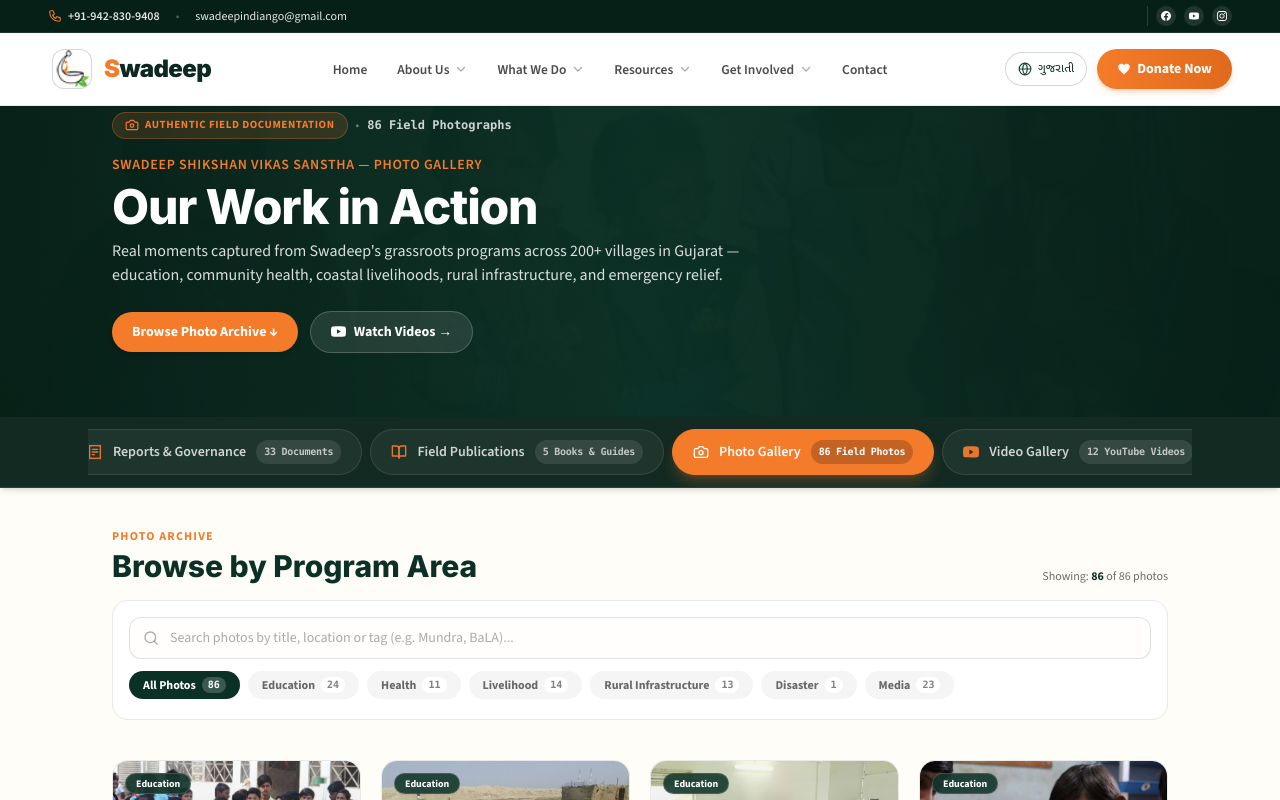
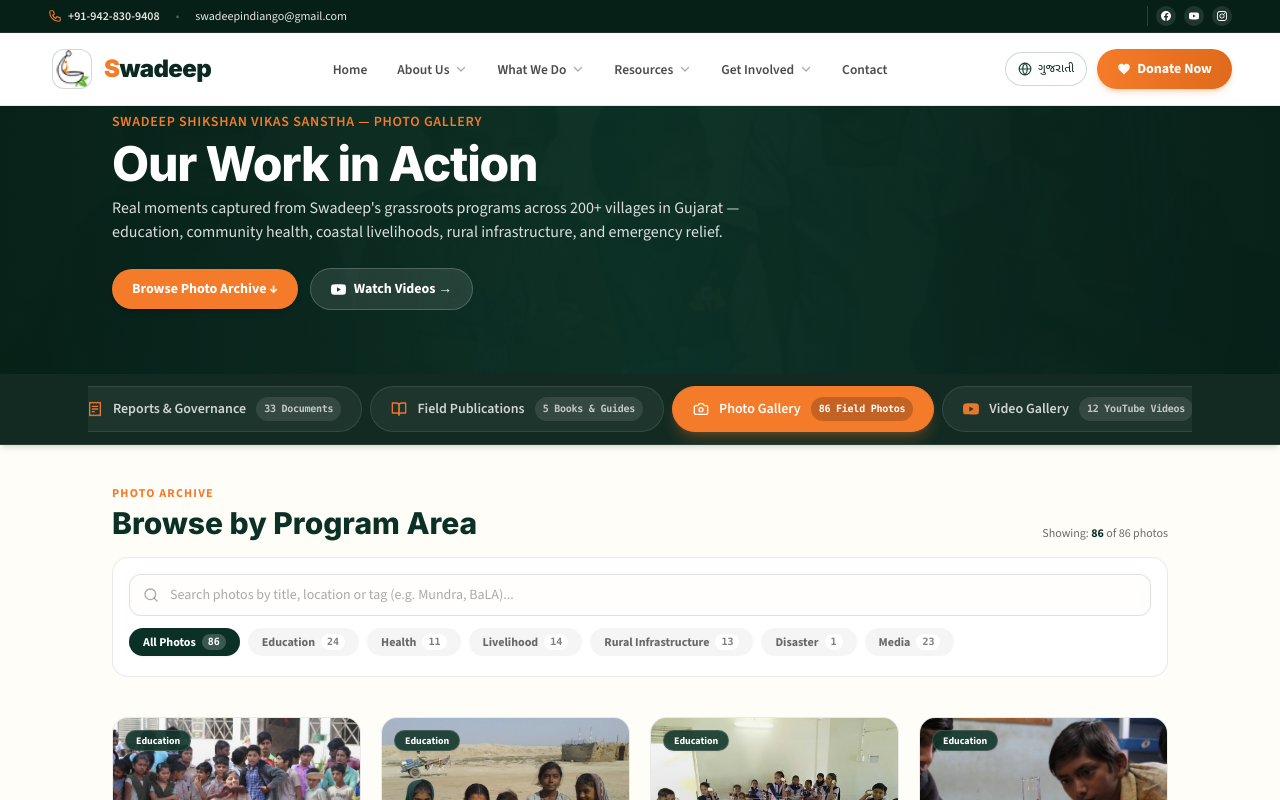
Before and after one commit to techprograming/swadeep, a Next.js app: page /gallery in a window 1280 px wide. Shown: the top 800 px of the page. Built offline with nearby package versions, Linux system fonts and the light colour scheme.

Commit message:
Remove documentation badge and photo count from hero header

```diff
--- a/src/app/gallery/page.tsx
+++ b/src/app/gallery/page.tsx
@@ -515,17 +515,6 @@ export default function GalleryPage() {
 
         {/* Hero Content */}
         <div className="relative z-10 container-wide section-padding max-w-6xl mx-auto space-y-4">
-          <div className="flex flex-wrap items-center gap-2">
-            <span className="inline-flex items-center gap-1.5 px-3 py-1 rounded-full text-[11px] font-bold uppercase tracking-wider bg-[#F47B2A]/15 border border-[#F47B2A]/30 text-[#F47B2A]">
-              <CameraIcon size={14} />
-              <span>{isGujarati ? "અધિકૃત ક્ષેત્રીય દસ્તાવેજીકરણ" : "Authentic Field Documentation"}</span>
-            </span>
-            <span className="text-white/40 text-xs">•</span>
-            <span className="text-white/80 text-xs font-semibold font-mono">
-              {GALLERY_ITEMS.length} {isGujarati ? "ક્ષેત્રીય તસ્વીરો" : "Field Photographs"}
-            </span>
-          </div>
-
           <div className="space-y-2 max-w-3xl">
             <p className="text-xs sm:text-sm font-semibold tracking-wider uppercase text-[#F47B2A]">
               {isGujarati
```
